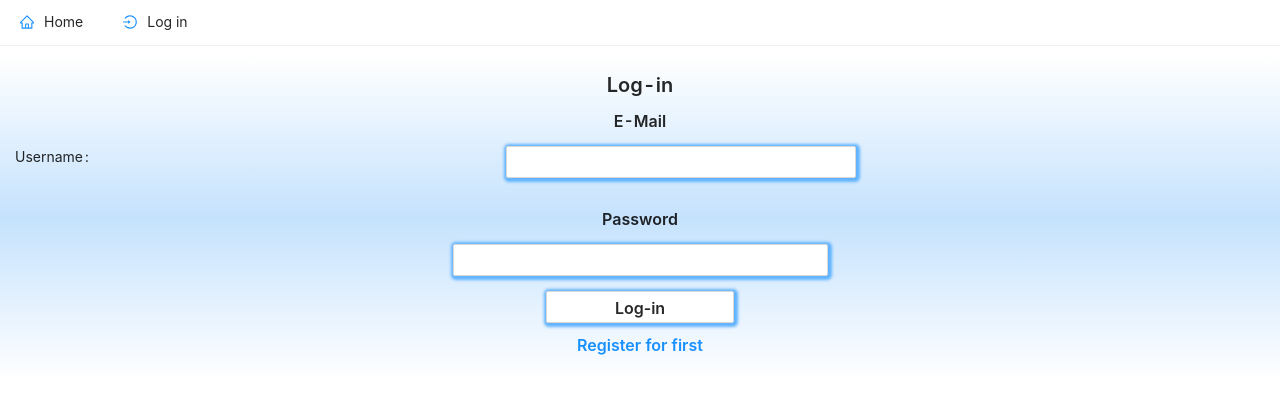
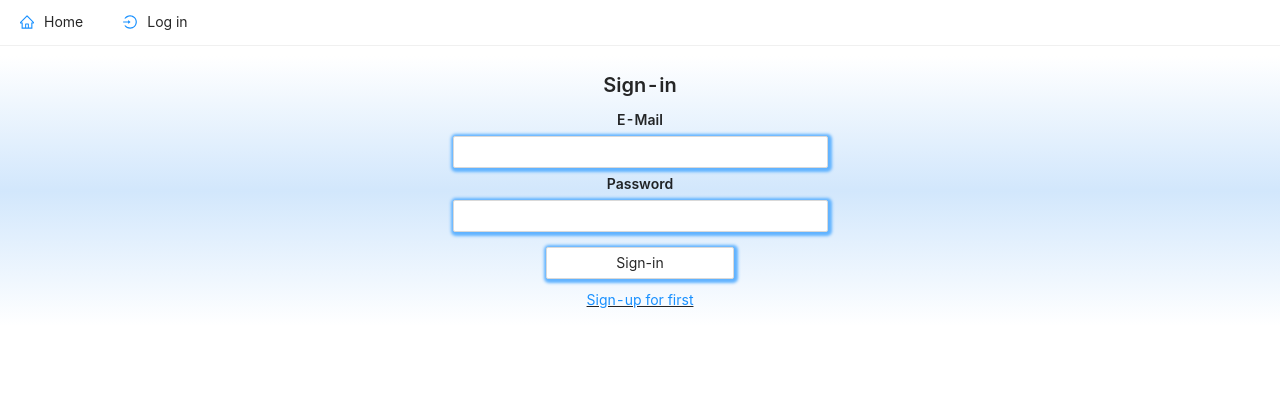
Before and after one commit to surohovhannisyan/FilmProject, a React (Create React App) app: page /login in a window 1280 px wide. Shown: the top 394 px of the page. Built offline with nearby package versions, Linux system fonts and the light colour scheme.

Commit message:
error-correction, husky-prettier-lint-staged

```diff
--- a/src/components/Films/filmsTable.config.tsx
+++ b/src/components/Films/filmsTable.config.tsx
@@ -1,6 +1,6 @@
 import React from 'react';
 
-import styles from '../Films/Films.module.scss';
+import styles from './Films.module.scss';
 
 export const columns = [
   { title: 'Original Title', dataIndex: 'original_title', key: 'original_title', width: '20%' },
--- a/src/components/Home/TopRatedMovies.module.scss
+++ b/src/components/Home/TopRatedMovies.module.scss
@@ -1,26 +1,26 @@
-.titleTwo {
+.titleOne {
   width: 80%;
   margin: auto;
   padding: 5px;
   color: rgb(2, 134, 179);
 }
 
-.carouselUpcoming {
+.carouselTopRated {
   width: 80%;
   margin: auto;
+  background: linear-gradient(transparent, transparent, transparent, rgb(179, 235, 253));
   border: 1px solid white;
   border-radius: 15px;
-  background: linear-gradient(rgb(179, 235, 253), transparent, transparent, transparent);
 
-  .rowUpcoming {
+  .row-top-rated {
     padding: 10px;
 
-    .colUpcomingIn {
+    .col-top-rated-in {
       display: flex;
       justify-content: space-evenly;
       padding: 15px;
 
-      .upcomingPattern {
+      .pattern {
         width: 15%;
         margin: 10px;
 
@@ -31,10 +31,15 @@
         }
       }
 
-      .upcomingMain {
+      .main {
         width: 75%;
         margin: 10px;
         padding: 10px;
+
+        h2 {
+          width: auto;
+          color: black;
+        }
 
         hr {
           border: 0 solid rgb(48, 204, 252);
--- a/src/components/Home/TopRatedMovies.tsx
+++ b/src/components/Home/TopRatedMovies.tsx
@@ -3,7 +3,7 @@ import { useDispatch, useSelector } from 'react-redux';
 import { Col, Row, Carousel, Typography, Image } from 'antd';
 
 import { RootState } from '../../Reducers';
-import { getFilmDataTopRated } from '../Redux/Action';
+import { getFilmDataUpcoming } from '../Redux/Action';
 
 import styles from './TopRatedMovies.module.scss';
 
@@ -13,36 +13,44 @@ export const TopRatedMovies = () => {
   const { data } = useSelector((state: RootState) => state.film);
   const dispatch = useDispatch();
 
-  const getFilmInfo = () => {
-    dispatch(getFilmDataTopRated());
+  const imageURL = (path: string) => {
+    return `https://image.tmdb.org/t/p/w500/${path}`;
+  };
+
+  const getFilmInfoUpcoming = () => {
+    dispatch(getFilmDataUpcoming());
   };
 
   useEffect(() => {
-    getFilmInfo();
+    getFilmInfoUpcoming();
   }, []);
 
   return (
     <Col>
       <Col>
-        <Title level={3} className={styles.titleTwo}>
+        <Title className={styles.titleOne} level={3}>
           Top Rated
         </Title>
       </Col>
-      <Carousel dotPosition="top" autoplay className={styles.carouselUpcoming}>
+      <Carousel effect="fade" autoplay className={styles.carouselTopRated}>
         {data?.map((item) => (
-          <Row className={styles.rowUpcoming} key={item.id}>
-            <Col className={styles.colUpcomingIn}>
-              <Col className={styles.upcomingMain}>
-                <Title level={4}>Title: {item.original_title}</Title> <hr />
-                <Title level={5}>Release Date: {item.release_date}</Title>
-                <Title level={5}>Original language: {item.original_language}</Title>
-                <Title level={5}>Vote average: {item.vote_average}</Title> <hr />
+          <Row className={styles['row-top-rated']} key={item.id}>
+            <Col className={styles['col-top-rated-in']}>
+              <Col className={styles.pattern}>
+                <Image src={imageURL(item.poster_path)} />
+              </Col>
+              <Col className={styles.main}>
+                <Title level={4}>Title: {item.original_title}</Title>
+                <hr />
                 <Text>
+                  Release Date: {item.release_date} <br />
+                  Original language: {item.original_language} <br />
+                  Vote average: {item.vote_average} <br />
+                </Text>
+                <hr />
+                <Col>
                   <Text strong>Overview:</Text> {item.overview}
-                </Text>
-              </Col>
-              <Col className={styles.upcomingPattern}>
-                <Image src={`https://image.tmdb.org/t/p/w500/${item.poster_path}`} />
+                </Col>
               </Col>
             </Col>
           </Row>
--- a/src/components/Home/UpcomingMovies.module.scss
+++ b/src/components/Home/UpcomingMovies.module.scss
@@ -1,26 +1,26 @@
-.titleOne {
+.titleTwo {
   width: 80%;
   margin: auto;
   padding: 5px;
   color: rgb(2, 134, 179);
 }
 
-.carouselTopRated {
+.carouselUpcoming {
   width: 80%;
   margin: auto;
-  background: linear-gradient(transparent, transparent, transparent, rgb(179, 235, 253));
   border: 1px solid white;
   border-radius: 15px;
+  background: linear-gradient(rgb(179, 235, 253), transparent, transparent, transparent);
 
-  .row-top-rated {
+  .rowUpcoming {
     padding: 10px;
 
-    .col-top-rated-in {
+    .colUpcomingIn {
       display: flex;
       justify-content: space-evenly;
       padding: 15px;
 
-      .pattern {
+      .upcomingPattern {
         width: 15%;
         margin: 10px;
 
@@ -31,15 +31,10 @@
         }
       }
 
-      .main {
+      .upcomingMain {
         width: 75%;
         margin: 10px;
         padding: 10px;
-
-        h2 {
-          width: auto;
-          color: black;
-        }
 
         hr {
           border: 0 solid rgb(48, 204, 252);
--- a/src/components/Home/UpcomingMovies.tsx
+++ b/src/components/Home/UpcomingMovies.tsx
@@ -3,45 +3,54 @@ import { useDispatch, useSelector } from 'react-redux';
 import { Col, Row, Carousel, Typography, Image } from 'antd';
 
 import { RootState } from '../../Reducers';
-import { getFilmDataUpcoming } from '../Redux/Action';
+import { getFilmDataTopRated } from '../Redux/Action';
 
 import styles from './UpcomingMovies.module.scss';
 
 const { Title, Text } = Typography;
+
 export const UpcomingMovies = () => {
   const { data } = useSelector((state: RootState) => state.upcomingFilms);
   const dispatch = useDispatch();
 
-  const getFilmInfoUpcoming = () => {
-    dispatch(getFilmDataUpcoming());
+  const imageURL = (path: string) => {
+    return `https://image.tmdb.org/t/p/w500/${path}`;
+  };
+
+  const getFilmInfo = () => {
+    dispatch(getFilmDataTopRated());
   };
 
   useEffect(() => {
-    getFilmInfoUpcoming();
+    getFilmInfo();
   }, []);
 
   return (
     <Col>
       <Col>
-        <Title className={styles.titleOne} level={3}>
+        <Title level={3} className={styles.titleTwo}>
           Upcoming
         </Title>
       </Col>
-      <Carousel effect="fade" autoplay className={styles.carouselTopRated}>
+      <Carousel dotPosition="top" autoplay className={styles.carouselUpcoming}>
         {data?.map((item) => (
-          <Row className={styles['row-top-rated']} key={item.id}>
-            <Col className={styles['col-top-rated-in']}>
-              <Col className={styles.pattern}>
-                <Image src={`https://image.tmdb.org/t/p/w500/${item.poster_path}`} />
+          <Row className={styles.rowUpcoming} key={item.id}>
+            <Col className={styles.colUpcomingIn}>
+              <Col className={styles.upcomingMain}>
+                <Title level={4}>Title: {item.original_title}</Title>
+                <hr />
+                <Text>
+                  Release Date: {item.release_date} <br />
+                  Original language: {item.original_language} <br />
+                  Vote average: {item.vote_average} <br />
+                </Text>
+                <hr />
+                <Col>
+                  <Text strong>Overview:</Text> {item.overview}
+                </Col>
               </Col>
-              <Col className={styles.main}>
-                <Title level={4}>Title: {item.original_title}</Title> <hr />
-                <Title level={5}>Release Date: {item.release_date}</Title>
-                <Title level={5}>Original language: {item.original_language}</Title>
-                <Title level={5}>Vote average: {item.vote_average}</Title> <hr />
-                <Text>
-                  <Text strong>Overview:</Text> {item.overview}
-                </Text>
+              <Col className={styles.upcomingPattern}>
+                <Image src={imageURL(item.poster_path)} />
               </Col>
             </Col>
           </Row>
--- a/src/components/Login/Login.module.scss
+++ b/src/components/Login/Login.module.scss
@@ -2,7 +2,7 @@
   width: 100%;
   margin: 10px auto;
   text-align: center;
-  background: linear-gradient(transparent, #c5e2fd, transparent);
+  background: linear-gradient(transparent, #d2e7fc, transparent);
   padding: 15px;
 
   Form Input {
@@ -10,7 +10,9 @@
     box-shadow: 1px 1px 3px 3px #61b3ff;
     margin: 5px auto;
   }
-
+  Form .label {
+    display: block;
+  }
   Form Input:invalid {
     box-shadow: 1px 1px 3px 3px #fa2d2d;
     color: red;
--- a/src/components/Login/Login.tsx
+++ b/src/components/Login/Login.tsx
@@ -8,7 +8,7 @@ import { useAuth } from '../Hooks/useAuth';
 import 'antd/dist/antd.css';
 import styles from './Login.module.scss';
 
-const { Title } = Typography;
+const { Title, Text } = Typography;
 
 interface ILoginCardElements {
   title: string;
@@ -21,9 +21,9 @@ const Login = () => {
   const [username, setUsernam] = useState<string>('');
   const [password, setPassword] = useState<string>('');
   const [loginCardElements, setLoginCardElements] = useState<ILoginCardElements>({
-    title: 'Log-in',
-    titleTwo: 'Register for first',
-    btnValue: 'Log-in',
+    title: 'Sign-in',
+    titleTwo: 'Sign-up for first',
+    btnValue: 'Sign-in',
     isRegistered: true,
   });
   const { title, titleTwo, btnValue, isRegistered } = loginCardElements;
@@ -51,16 +51,16 @@ const Login = () => {
   const changeHandler = () => {
     setLoginCardElements({
       ...loginCardElements,
-      title: 'Register',
-      titleTwo: 'Already registeered? So log-in',
-      btnValue: 'Register',
+      title: 'Sign Up',
+      titleTwo: 'Already signed-up? So sign-in',
+      btnValue: 'Sign-up',
       isRegistered: false,
     });
     if (isRegistered == false) {
       setLoginCardElements({
-        title: 'Log-in',
-        titleTwo: 'Register for first',
-        btnValue: 'Log-in',
+        title: 'Sign In',
+        titleTwo: 'Sign-up for first',
+        btnValue: 'Sign-in',
         isRegistered: true,
       });
     }
@@ -70,18 +70,18 @@ const Login = () => {
     <Col className={styles.loginCard}>
       <Title level={4}>{title}</Title>
       <Form>
-        <Title level={5}>E-Mail</Title>
-        <Form.Item label="Username" name="username">
-          <Input value={username} onChange={userChangeHandler} type="email" />
-        </Form.Item>
-        <Title level={5}>Password</Title>
+        <Text strong className={styles.label}>
+          E-Mail
+        </Text>
+        <Input value={username} onChange={userChangeHandler} type="email" />
+        <Text strong className={styles.label}>
+          Password
+        </Text>
         <Input value={password} onChange={passChangeHandler} type="password" minLength={8} />
-        <Button onClick={submitHandler}>
-          <Title level={5}>{btnValue}</Title>
-        </Button>
-        <Title onClick={changeHandler} level={5}>
+        <Button onClick={submitHandler}>{btnValue}</Button>
+        <Text underline onClick={changeHandler}>
           <a>{titleTwo}</a>
-        </Title>
+        </Text>
       </Form>
     </Col>
   );
```
Also changed, not shown: package.json (+8 -1 lines), .eslintrc.json, 2 other files (tests, documents, lock files or other folders).
